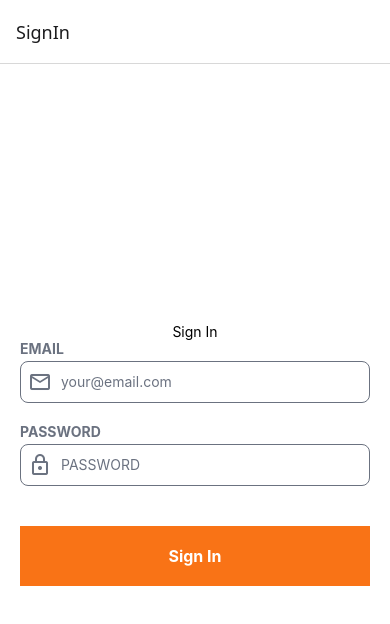
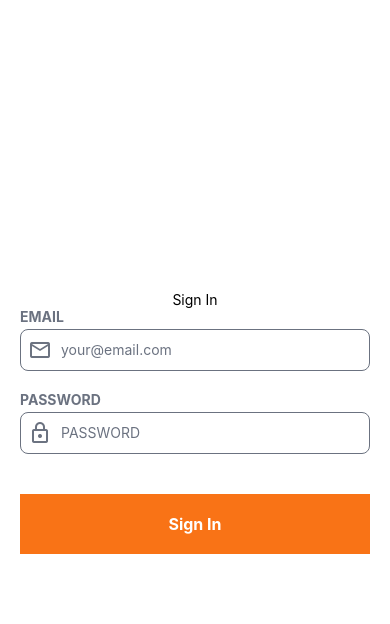
Before and after one commit to rbdus0715/photo-share-app-frontend, a React Native app: screen / in a window 390 px wide. Shown: the top 624 px of the page. Built offline with nearby package versions, Linux system fonts and the light colour scheme.

Commit message:
Feat: 로그인 화면 헤더 감추기 & safeInputView 사용

```diff
--- a/src/components/SafeInputView/SafeInputView.tsx
+++ b/src/components/SafeInputView/SafeInputView.tsx
@@ -7,6 +7,7 @@ import {
 import { SafeInputViewProp } from "./SafeInputView.type";
 
 const SafeInputView = ({ children }: SafeInputViewProp) => {
+  return (
     <KeyboardAvoidingView
       style={{ flex: 1 }}
       behavior={Platform.select({ ios: "padding" })}
@@ -14,7 +15,8 @@ const SafeInputView = ({ children }: SafeInputViewProp) => {
       <Pressable style={{ flex: 1 }} onPress={() => Keyboard.dismiss()}>
         {children}
       </Pressable>
-  </KeyboardAvoidingView>;
+    </KeyboardAvoidingView>
+  );
 };
 
 export default SafeInputView;
--- a/src/navigations/AuthStack.tsx
+++ b/src/navigations/AuthStack.tsx
@@ -9,7 +9,10 @@ const Stack = createNativeStackNavigator();
 const AuthStack = () => {
   return (
     <Stack.Navigator
-      screenOptions={{ contentStyle: { backgroundColor: WHITE } }}
+      screenOptions={{
+        contentStyle: { backgroundColor: WHITE },
+        headerShown: false,
+      }}
     >
       <Stack.Screen name={AuthRoutes.SIGN_IN} component={SignInScreen} />
       <Stack.Screen name={AuthRoutes.SIGN_UP} component={SignUpScreen} />
--- a/src/screens/SignInScreen.tsx
+++ b/src/screens/SignInScreen.tsx
@@ -5,14 +5,18 @@ import Input, { InputType, ReturnKeyTypes } from "../components/Input/Input";
 import { useState } from "react";
 import Button from "../components/Button/Button";
 import { AuthRoutes } from "../navigations/routes";
+import { useSafeAreaInsets } from "react-native-safe-area-context";
+import SafeInputView from "../components/SafeInputView/SafeInputView";
 
 const SignInScreen = () => {
   const navigation = useNavigation<AuthNavigation>();
+  const { top } = useSafeAreaInsets();
   const [email, setEmail] = useState("");
   const [password, setPassword] = useState("");
 
   return (
-    <View style={styles.container}>
+    <SafeInputView>
+      <View style={[styles.container, { paddingTop: top }]}>
         <Text>Sign In</Text>
         <Input
           inputType={InputType.EMAIL}
@@ -39,6 +43,7 @@ const SignInScreen = () => {
           }}
         />
       </View>
+    </SafeInputView>
   );
 };
 
```
Lines whose indentation alone changed are shown as unchanged.
